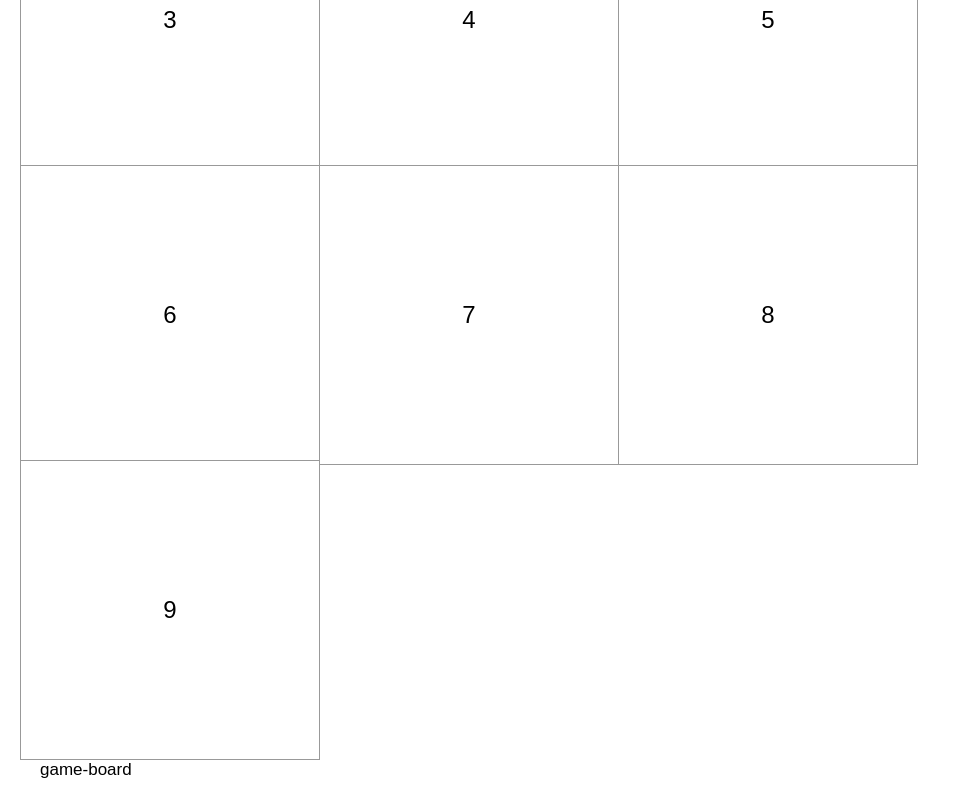
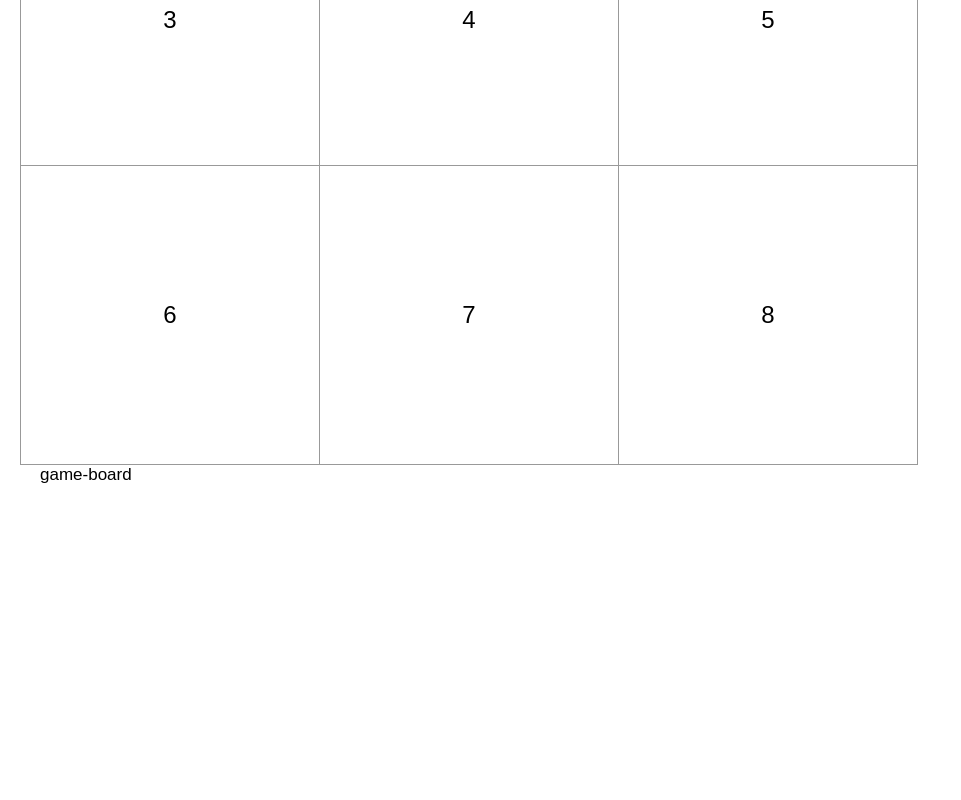
Before and after one commit to junyoungNA/facam-study, a React (Create React App) app in the folder tic-tac-toe/: page / in a window 1280 px wide. Shown: the part 470-1270 px from the top of the page, without its empty margins (0-961 px from the left). After the commit the page ends 975 px from the top, so only its background shows below. Built offline with nearby package versions, Linux system fonts and the light colour scheme.

Commit message:
게임 승리 기능, 게임 끝낫거나 o,x시 버튼 클릭 무시

```diff
--- a/tic-tac-toe/src/components/Board.jsx
+++ b/tic-tac-toe/src/components/Board.jsx
@@ -3,19 +3,52 @@ import React, { useState } from 'react'
 import Square from './Square';
 
 function Board() {
-    const [squares, setSquares] = useState(['0','1','2','3','4','5','6','7','8','9']);
+    const [squares, setSquares] = useState(['0','1','2','3','4','5','6','7','8',]);
     const [xIsNext, setXIsNext] = useState(true);
-    const status = `Next player ${xIsNext ? 'X' : 'O'}`
-        const handleClick=  (i, square) => {
-            const squares = [...square];
-            squares[i] = xIsNext ? 'X': 'O';
+    const calculateWinner = (squares) => {
+        const lines = [
+            [0,1,2],
+            [3,4,5],
+            [6,7,8],
+            [0,3,6],
+            [1,4,7],
+            [2,5,8],
+            [0,4,8],
+            [2,4,6],
+        ];
+        for (let i = 0; i < lines.length; i++) {
+            const [a, b, c] = lines[i];
+            if(squares[a]
+                && squares[a] === squares[b]
+                && squares[a] === squares[c]) {
+                    return squares[a];
+            }
+        }
+        return null;
+    }
+    const winner = calculateWinner(squares);
+    let status;
+    if(winner) {
+        status = `Winner ${winner}`
+    } else {
+        status =  `Next player ${xIsNext ? 'X' : 'O'}`
+    }
+        const handleClick=  (i) => {
+            const newSquares = [...squares];
+            console.log(newSquares)
+            if(calculateWinner(newSquares) || newSquares[i] === 'X' || newSquares[i] === 'O' ) {
+                return;
+            }
+            newSquares[i] = xIsNext ? 'X': 'O';
             // setXIsNext(!xIsNext); //기존값을 그냥 변환
             setXIsNext((prev) => !prev ); //이전 state값을 참조해서 setState해주기
-            setSquares(squares);
+            setSquares(newSquares);
+
         }
+
         return (
             <div>
-                <div className='status'>{status}</div>
+                <div className='status'>{status} </div>
                 <Square handleClick={handleClick}  squares={squares}/>
             </div>
         )
--- a/tic-tac-toe/src/components/Square.jsx
+++ b/tic-tac-toe/src/components/Square.jsx
@@ -6,7 +6,7 @@ const Square = ({squares, handleClick}) => {
     return (
         <div>
             {squares?.map((item, i) =>
-                <button className='square' onClick={() => handleClick(i, squares)}>{item}</button>
+                <button className='square' onClick={() => handleClick(i)} key={i}>{item}</button>
             )}
         </div>
 
```
